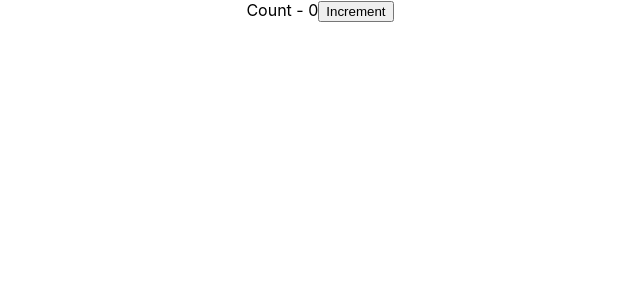
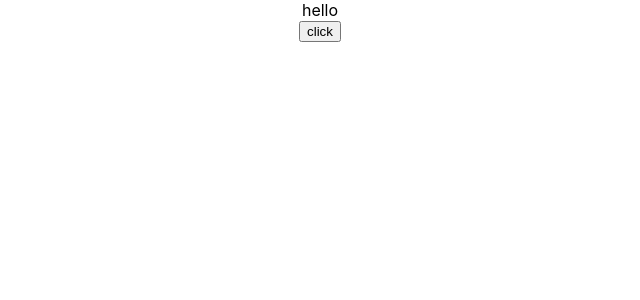
Before and after one commit to maheshnarute/Beginning-of-React, a React (Create React App) app: page / in a window 1280 px wide. Shown: the top 300 px of the page, without its empty margins (320-960 px from the left). Built offline with nearby package versions, Linux system fonts and the light colour scheme.

Commit message:
function and function binding

```diff
--- a/src/App.js
+++ b/src/App.js
@@ -1,18 +1,24 @@
-
+import React from 'react';
 import './App.css';
 import Count from './componant/Count';
 import Greate from './componant/Greate';
 import Massage from './componant/Massage';
+import FunctionClick1 from './componant/FunctionClick1';
+import EventBind from './componant/EventBind';
 function App() {
   return (
     <div className="App">
+
+      <EventBind/>
+      {/* <FunctionClick1 /> */}
       {/* <Greate name="mahesh" >
         <p> this child of props </p>
       </Greate>
       <Greate name="mangesh" />
       <Greate name="sid" /> */}
       {/* <Massage /> */}
-      <Count />
+      {/* <Count /> */}
+
 
     </div>
   );
--- a/src/componant/Count.js
+++ b/src/componant/Count.js
@@ -10,7 +10,7 @@ class Count extends Component {
 
     handlechange() {
         this.setState({ count: this.state.count + 1 }, () => {
-            console.log(this.state.count); // This will log the updated count after state change
+            console.log(this.state.count);
         });
     }
 
--- /dev/null
+++ b/src/componant/EventBind.js
@@ -0,0 +1,31 @@
+import { render } from '@testing-library/react'
+import React, { Component } from 'react'
+
+class EventBind extends Component {
+  constructor(props){
+        super(props);
+       this.state={
+        massage:'hello'
+       }
+       this.onChange=this.onChange.bind(this)
+    }
+    onChange=()=>{
+      this.setState ({
+        massage:'welcome'
+      })
+        console.log(this)
+       }
+    render(){
+  return (
+    <div>
+      <div>{this.state.massage}</div>
+      {/* <button onClick={this.onChange.bind(this)}> click </button> */}
+       {/* <button onClick={ ()=>this.onChange()}>click</button> */}
+       <button onClick={this.onChange}>click</button>
+
+
+      </div>
+  )
+}}
+
+export default EventBind
--- /dev/null
+++ b/src/componant/FunctionClick1.js
@@ -0,0 +1,13 @@
+import React from 'react'
+
+const  FunctionClick1=()=> {
+    const handlechange=()=>{
+        alert("hello")
+        console.log("handlechange")
+    }
+  return (
+    <div><button onClick={handlechange()}>  click</button></div>
+  )
+}
+
+export default FunctionClick1
--- a/src/componant/Greate.js
+++ b/src/componant/Greate.js
@@ -1,11 +1,16 @@
 import React from 'react'
 
 const Greate=(props)=> {
+  // const Greate=(name)=>{ destructring the props
+// const Greate=(name)=>props { sending the all data to the props as it is
+
     console.log(props)
   return (
 
     <div>
         <h1> hello {props.name}  </h1>
+        {/* <h1> hello {name}  </h1> destructring the props  it will also usefull for it */}
+
         {props.children}
     </div>
   )
```
